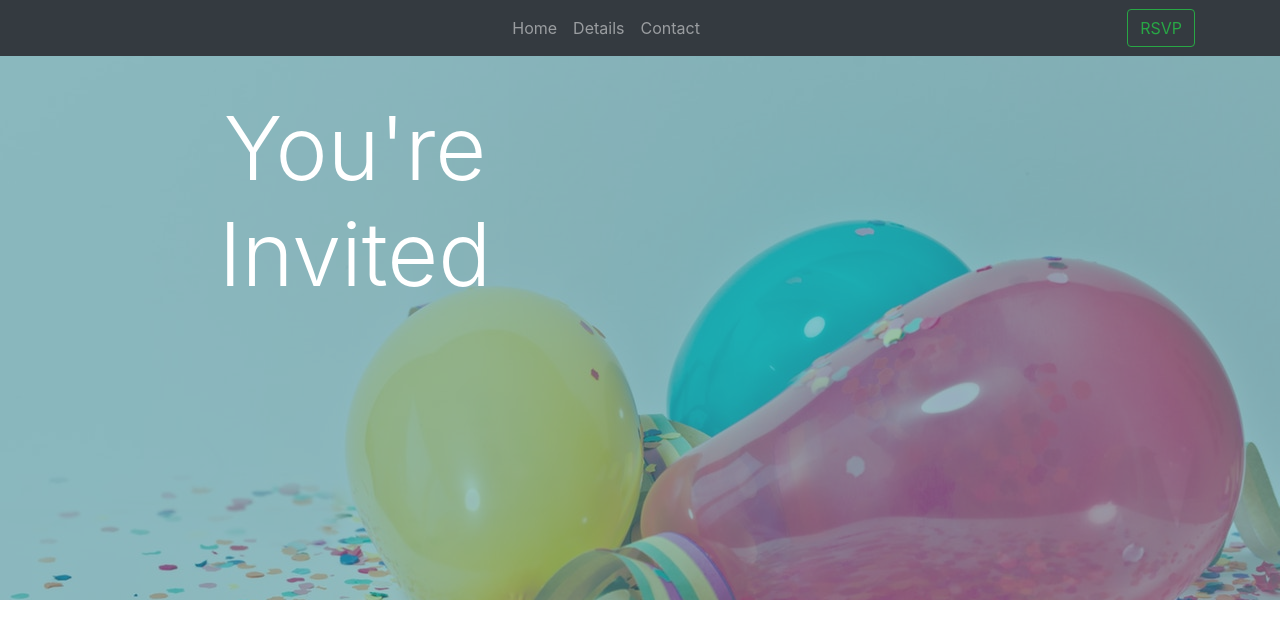
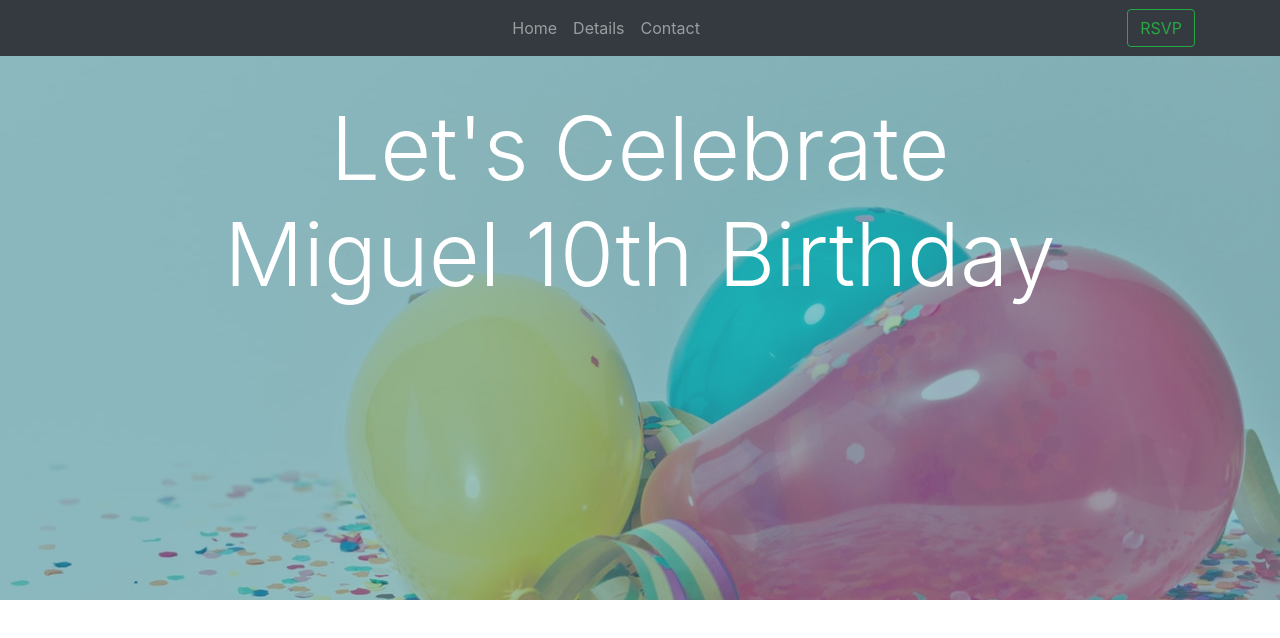
Before and after one commit to leogsouza/30sites-in-30days, a website: page day2-event-invitation/index.html in a window 1280 px wide. Drawn offline with nearby package versions, Linux system fonts and the light colour scheme.

Commit message:
Style adjust

```diff
--- a/day2-event-invitation/index.html
+++ b/day2-event-invitation/index.html
@@ -40,9 +40,10 @@
         <div class="primary-overlay text-white">
             <div class="container">
                 <div class="row">
-                    <div class="col-lg-6 text-center">
+                    <div class="col text-center">
                         <h1 class="display-2 mt-5 pt-5">
-                            You're Invited
+                            Let's Celebrate <br>
+                            Miguel 10th Birthday
                         </h1>
                     </div>
                 </div>
--- a/day2-event-invitation/scss/style.scss
+++ b/day2-event-invitation/scss/style.scss
@@ -6,6 +6,7 @@ $primary-overlay: rgba(55, 146, 166, 0.5);
     background: url("../img/baloons.jpg");
     background-size: cover;
     background-attachment: fixed;
+    background-position: center;
     min-height: 600px;
 
     .primary-overlay {
```
Also changed, not shown: day2-event-invitation/css/style.css.
